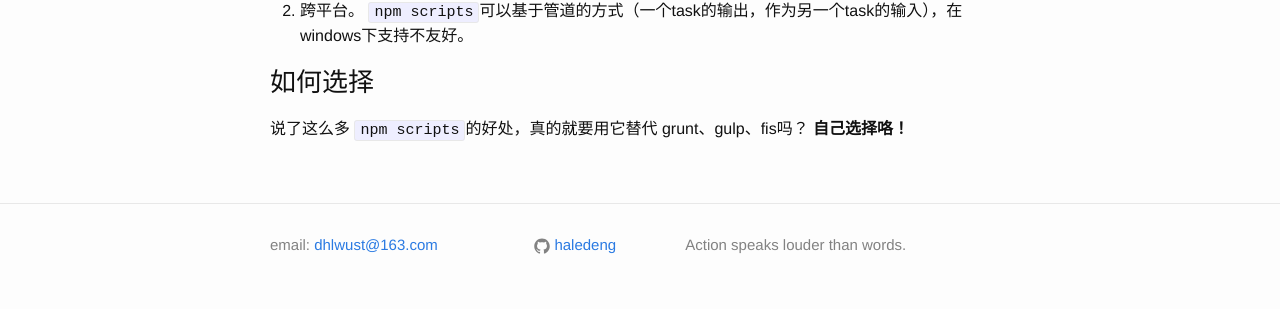
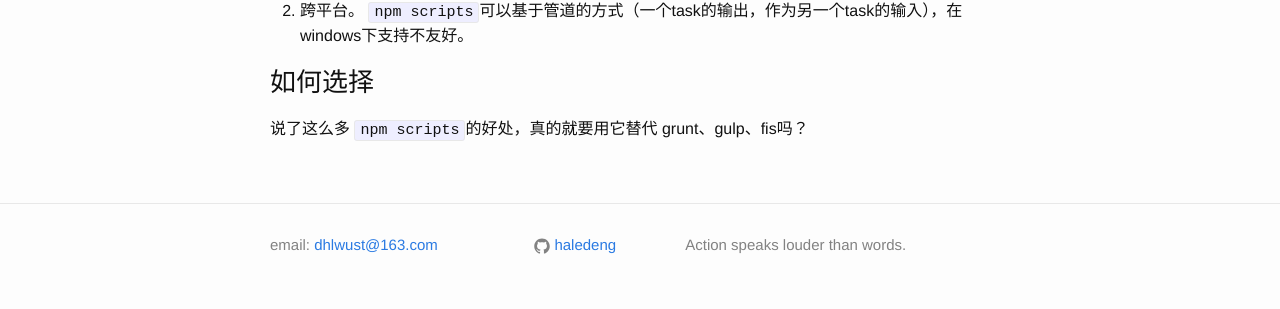
Before and after one commit to haledeng/haledeng.github.io, a Jekyll site: the page built from _posts/2016-04-04-npm-scripts.md, in a window 1280 px wide. Shown: the part 1550-1859 px from the top of the page. Built offline with Jekyll 4.4.1, drawn with Linux system fonts in a browser that asks for light colours.

Commit message:
Update 2016-04-04-npm-scripts.md

```diff
--- a/_posts/2016-04-04-npm-scripts.md
+++ b/_posts/2016-04-04-npm-scripts.md
@@ -65,4 +65,3 @@ date:   2016-04-04
 
 ### 如何选择
 说了这么多 `npm scripts`的好处，真的就要用它替代 grunt、gulp、fis吗？
-**自己选择咯！**
```
